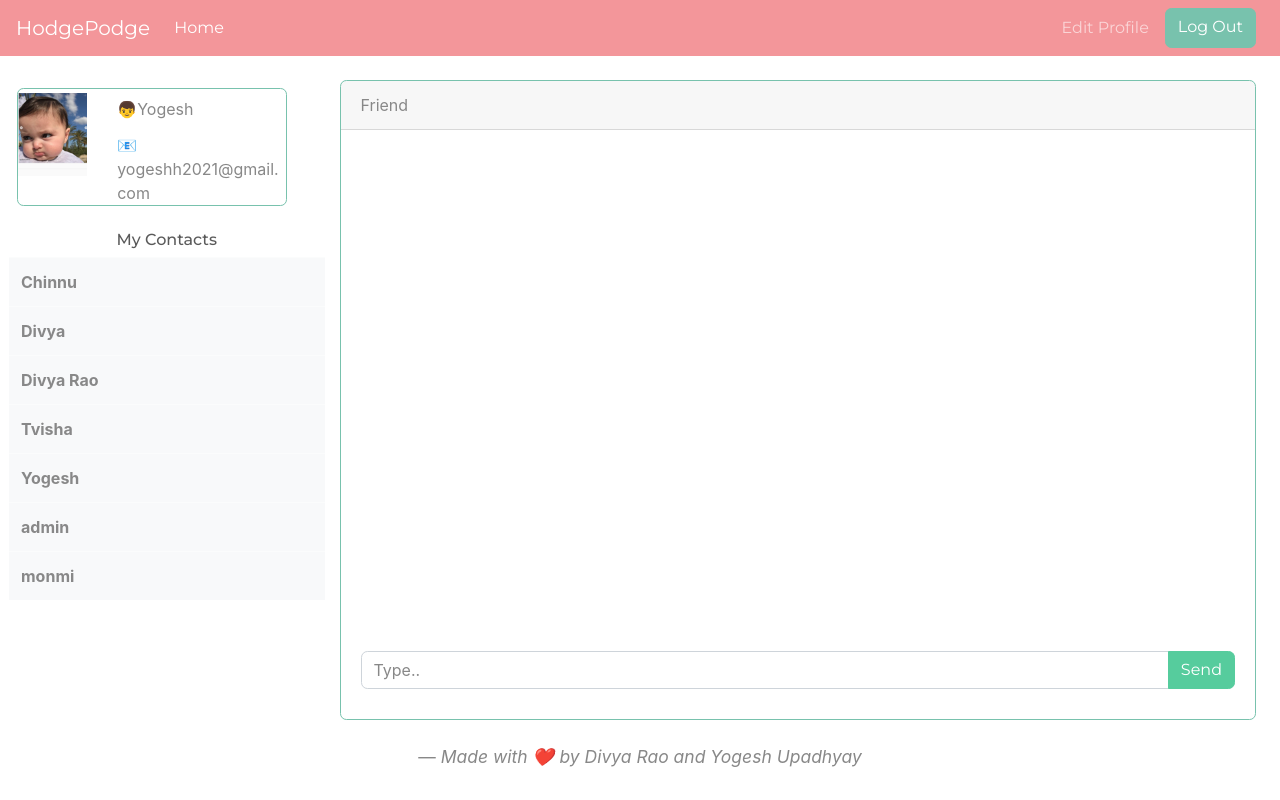
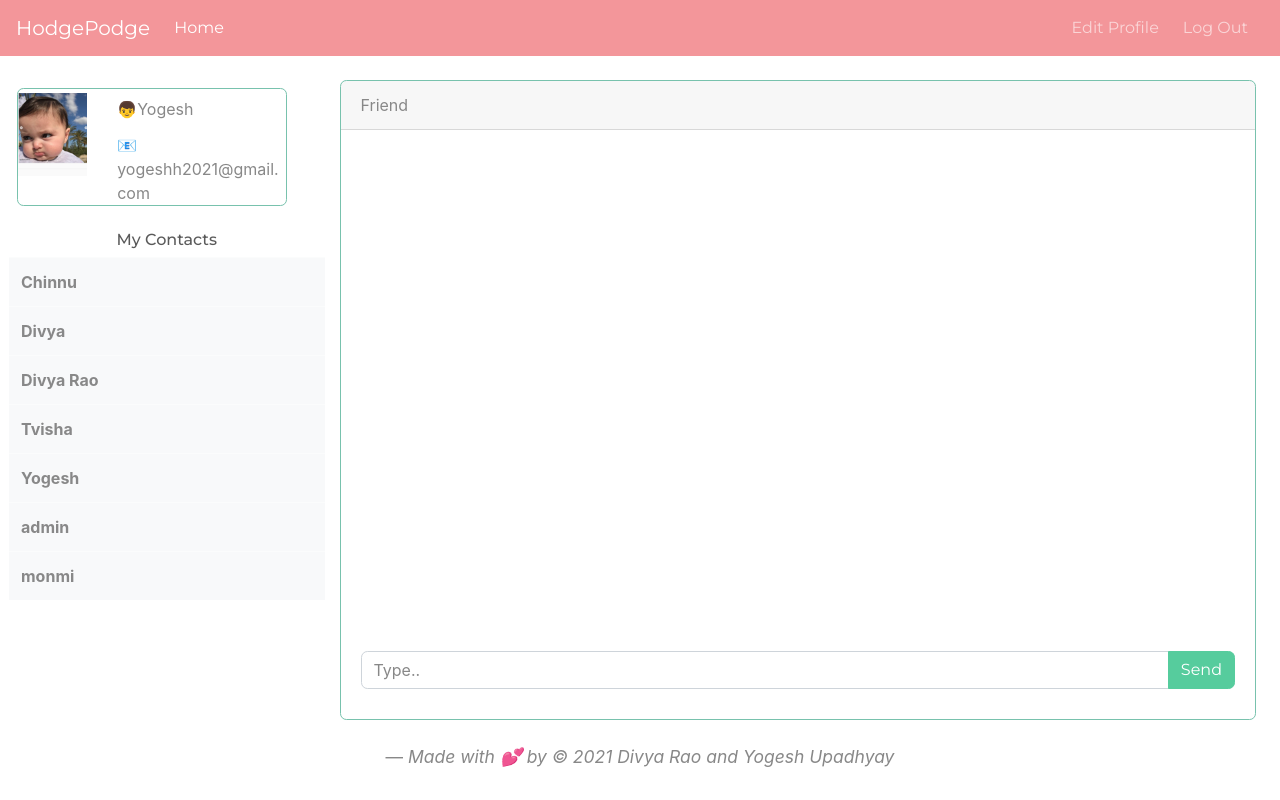
Before and after one commit to dsrao711/HodgePodge, a Flask app: page /home in a window 1280 px wide. Run offline with Flask 2, Linux system fonts and the light colour scheme; a user stored in the database is signed in; data comes from the database, SQL or seed files in the repository; both versions use the stored data as it was after the commit; lists and menus that the app fills with data are empty; some libraries are stand-ins or nearby versions.

Commit message:
Project Completed

```diff
--- a/app/templates/includes/navbar.html
+++ b/app/templates/includes/navbar.html
@@ -1,6 +1,6 @@
 <!-- NavBar start -->
 <nav class="navbar navbar-expand-lg navbar-dark bg-dark">
-    <a class="navbar-brand" href="/">HodgePodge</a>
+    <a class="navbar-brand" href="/home">HodgePodge</a>
     <button class="navbar-toggler" type="button" data-toggle="collapse" data-target="#navbarColor02" aria-controls="navbarColor02" aria-expanded="false" aria-label="Toggle navigation">
       <span class="navbar-toggler-icon"></span>
     </button>
@@ -17,7 +17,7 @@
         <ul class="navbar-nav my-2 my-lg-0 ">
             {% if current_user.is_authenticated %}
             <a class="nav-link mr-sm-2 " href="{{ url_for( 'users.account') }} ">Edit Profile</a>
-            <a class="btn btn-primary mr-sm-2 " href="{{ url_for( 'users.logout') }} ">Log Out</a> {% else %}
+            <a class="nav-link mr-sm-2 " href="{{ url_for( 'users.logout') }} ">Log Out</a> {% else %}
             <a class="btn btn-primary mr-sm-2 " href="/login ">Log in</a>
             <a class="btn btn-danger my-2 my-sm-0 " href="/register ">Sign Up</a> {% endif %}
         </ul>
--- a/app/templates/layouts/layout.html
+++ b/app/templates/layouts/layout.html
@@ -20,8 +20,8 @@
 
     {% block content %} {% endblock content %}
 
-    <blockquote class="blockquote text-center ">
-        <footer class="blockquote-footer "><i>Made with ❤️ by Divya Rao and Yogesh Upadhyay</i></footer>
+    <blockquote class="blockquote text-center">
+        <footer class="blockquote-footer "><i>Made with 💕 by © 2021 Divya Rao and Yogesh Upadhyay</i></footer>
     </blockquote>
 
 
```
Also changed, not shown: app/site.db, app/static/profile_pics/931b8491de9d2716.png (added).
